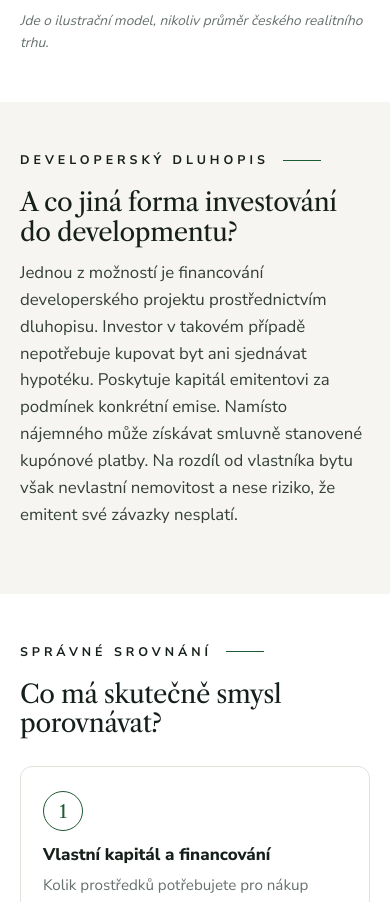
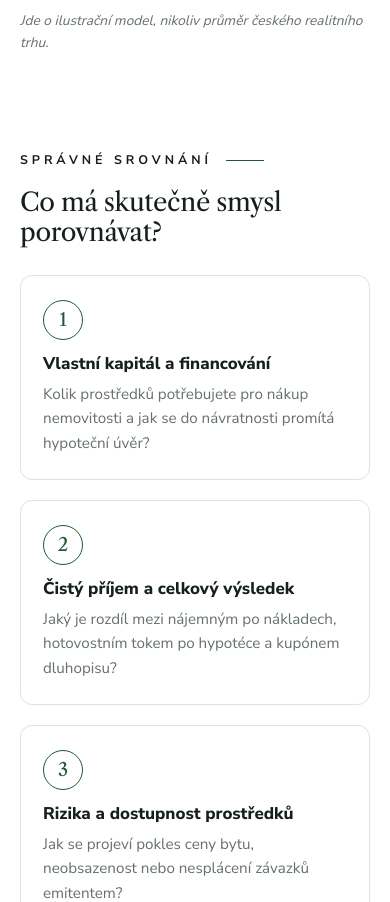
Before and after one commit to Escobarinc/investicni-volba, a plain HTML site: page byt-vs-dluhopis/index.html in a window 390 px wide. Shown: the part 1904-2806 px from the top of the page. Drawn offline with nearby package versions, Linux system fonts and the light colour scheme.

Commit message:
Mobil 5B: skrýt sekci o developerském dluhopisu
Co-Authored-By: Claude Opus 5.5 <noreply@anthropic.com>

```diff
--- a/byt-vs-dluhopis/index.html
+++ b/byt-vs-dluhopis/index.html
@@ -84,7 +84,7 @@
       </div>
     </section>
 
-    <section class="section section--cream">
+    <section class="section section--cream hide-mobile">
       <div class="wrap">
         <p class="eyebrow">Developerský dluhopis</p>
         <h2>A co jiná forma investování do developmentu?</h2>
```
